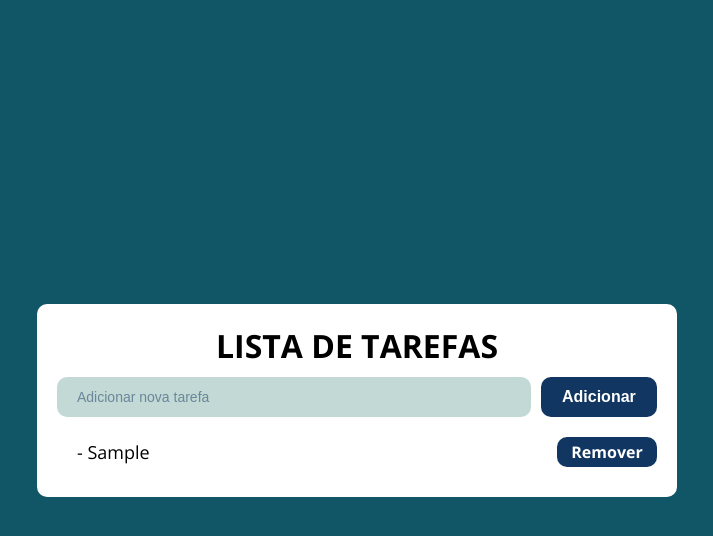
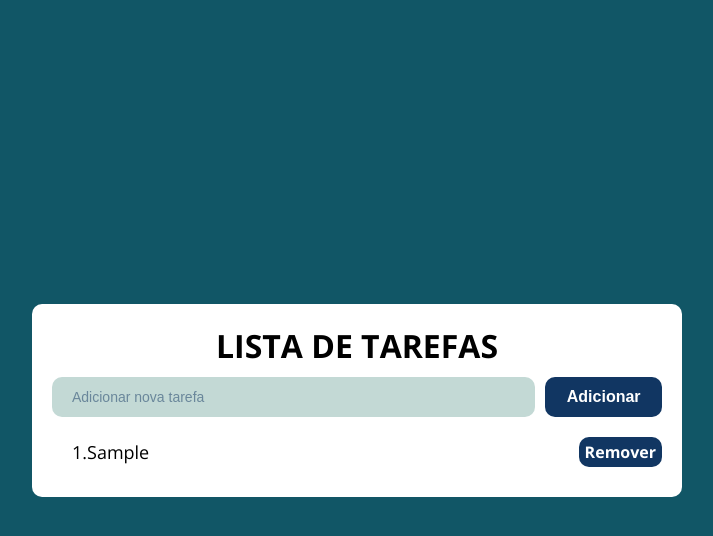
Before and after one commit to AliceDelpuppo/ms-random-codes, a plain HTML site: page udemy-aula67-to-do-list/index.html in a window 1280 px wide. Both pictures are taken after typing "Sample" into the empty fields and a click on the button "Adicionar". Shown: the whole page, without its empty margins (283-996 px from the left). Drawn offline with nearby package versions, Linux system fonts and the light colour scheme.

Commit message:
Finalização

```diff
--- a/udemy-aula67-to-do-list/js/script.js
+++ b/udemy-aula67-to-do-list/js/script.js
@@ -8,9 +8,8 @@ function createTarefa(textInput) {
     const $li = createLi()
     // li.textContent = textInput
     const $p = document.createElement('p')
-    const tx = '- ' + textInput
-    const text = document.createTextNode(tx)
-    console.log(text)
+    const text = document.createTextNode(textInput)
+    // console.log(text)
     $p.appendChild(text)
     $li.appendChild($p)
     $localAddTarefas.appendChild($li)
@@ -32,22 +31,48 @@ function createButtonDelete($li) {
     $divButton.classList.add('button-generic')
 
     // $divButton.setAttribute('class', 'button-remove-item-tarefa button-generic')
-
     $divButton.classList.add('button-remove-item-tarefa', 'button-generic')
     $divButton.setAttribute('title', 'Apagar esta tarefa')
-
 
     const text = document.createTextNode('Remover')
     $divButton.appendChild(text)
     $li.appendChild($divButton)
 }
 
+
+// function saveTarefas(){
+//     const $lisTarefas = $localAddTarefas.querySelectorAll('li')
+//     const listTarefas = []
+
+//     $lisTarefas.forEach(function($liTarefa) {
+//         let textTarefa = $liTarefa.innerText
+
+//         textTarefa = textTarefa.replace('Remover', '')
+//         listTarefas.push(textTarefa)
+//     });
+//     const tarefasJASON = JSON.stringify(listTarefas)
+//     localStorage.setItem('listaDeTarefas', tarefasJASON)
+// }
+
+// function addSaveTarefas() {
+//     localStorage = localStorage.getItem('listaDeTarefas')
+//     const listTarefasArray = JSON.parse(localStorage)
+
+//     for (const tarefa of listTarefasArray) {
+//         createTarefa(tarefa)
+//     }
+// }
+
+function removeTarefa(element){
+    if(element.classList.contains('button-remove-item-tarefa')){
+        element.parentElement.remove()
+    }
+}
+
 document.addEventListener('click', function(event){
     const element = event.target
 
-    if(element.classList.contains('button-remove-item-tarefa')){
-        element.parentElement.remove()
-    }
+    removeTarefa(element)
 })
 
 
--- a/udemy-aula67-to-do-list/sass/style.scss
+++ b/udemy-aula67-to-do-list/sass/style.scss
@@ -5,7 +5,7 @@
     --primary-color: rgb(17, 86, 102);
     --primary-color-darker: rgb(9, 48, 56);
     --bg-color-buttons: #113662;
-    --bg-color-input: #C3D9D5;
+    --bg-color-input: #c3d9d5;
 }
 
 // Resets
@@ -16,7 +16,9 @@
     outline: 0;
 }
 
-ul, ol, li {
+ul,
+ol,
+li {
     // list-style: none;
 }
 
@@ -36,7 +38,7 @@ input {
     outline: none;
 }
 
-h1{
+h1 {
     vertical-align: baseline;
     border: 0;
     outline: 0;
@@ -82,7 +84,7 @@ input {
 }
 
 .container {
-    width: 640px;
+    width: 650px;
     margin: 50px auto;
     background: #fff;
     padding: 20px;
@@ -135,11 +137,18 @@ input {
     .local-add-tarefas {
         padding-left: 20px;
         font-size: 18px;
+        counter-reset: section;
         li {
             margin-bottom: 10px;
             display: flex;
             align-items: center;
-            justify-content: space-between;
+            p {
+                width: 100%;
+            }
+            &::before {
+                counter-increment: section;
+                content: counters(section,".") ". ";
+            }
         }
 
         .button-remove-item-tarefa {
```
Also changed, not shown: udemy-aula67-to-do-list/css/style.css, 1 other file. Lines whose indentation alone changed are shown as unchanged.
